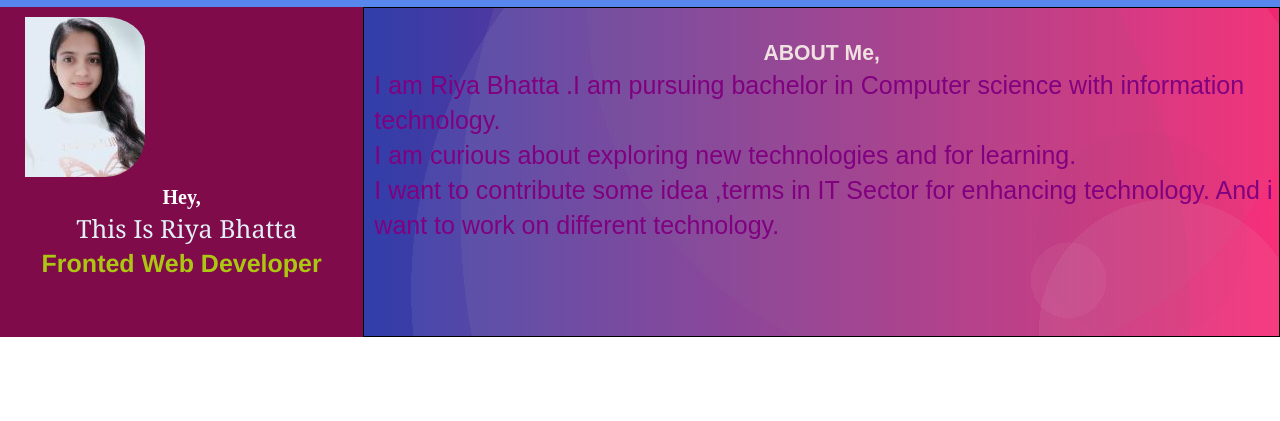
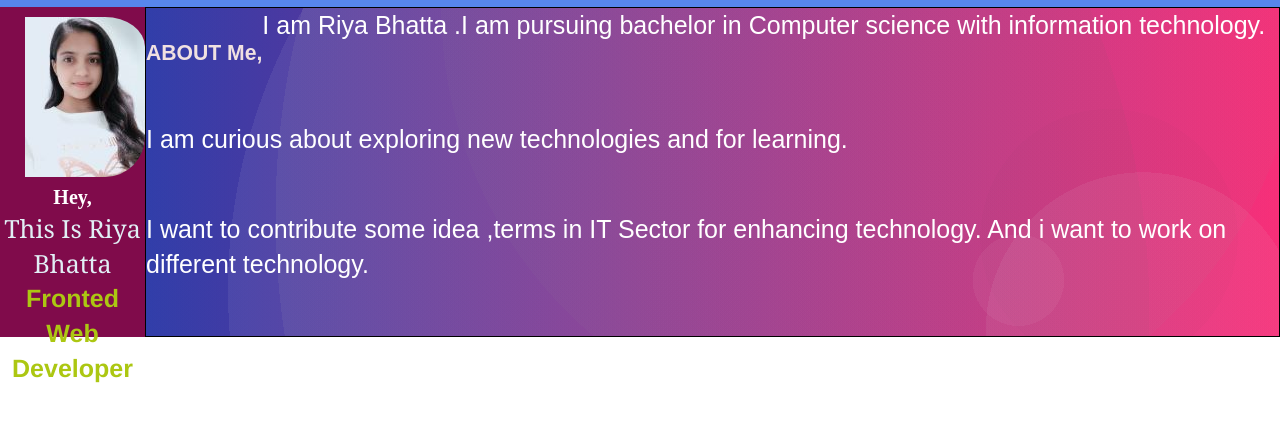
Before and after one commit to Riya-Bhatta/RB04-portfolio, a plain HTML site: page index.html in a window 1280 px wide. Shown: the part 41-462 px from the top of the page. Drawn offline with Linux system fonts and the light colour scheme.

Commit message:
Update style.css

```diff
--- a/style.css
+++ b/style.css
@@ -74,7 +74,7 @@ nav li :hover {
 
 .first-container {
     height: 330px;
-    width: 400px;
+    width: auto;
     flex-wrap: wrap;
 }
 
@@ -119,19 +119,22 @@ img {
     background-color:blue;
     border: 1px solid black;
     height: 330px;
-    width: 1009px;
+    width: auto;
     position: relative;
     flex-wrap: wrap;
     color:white;
+    display:flex;
+    display-flex:column;
+
     /* background-image: radial-gradient(pink 380px, rgb(218, 84, 84) 630px, orange 450px);
     background-image: linear-gradient(50px purple, 80px black, 70px white);*/
     background-image: radial-gradient(circle at 82% 63%, rgba(183, 183, 183, 0.09) 0%, rgba(183, 183, 183, 0.09) 84%, transparent 84%, transparent 100%), radial-gradient(circle at 88% 98%, rgba(232, 232, 232, 0.07) 0%, rgba(232, 232, 232, 0.07) 15%, transparent 15%, transparent 100%), radial-gradient(circle at 77% 83%, rgba(252, 252, 252, 0.05) 0%, rgba(252, 252, 252, 0.05) 5%, transparent 5%, transparent 100%), radial-gradient(circle at 64% 0%, rgba(140, 140, 140, 0.05) 0%, rgba(140, 140, 140, 0.05) 54%, transparent 54%, transparent 100%), radial-gradient(circle at 57% 86%, rgba(241, 241, 241, 0.07) 0%, rgba(241, 241, 241, 0.07) 80%, transparent 80%, transparent 100%), radial-gradient(circle at 17% 93%, rgba(68, 68, 68, 0.05) 0%, rgba(68, 68, 68, 0.05) 82%, transparent 82%, transparent 100%), radial-gradient(circle at 85% 70%, rgba(10, 10, 10, 0.02) 0%, rgba(10, 10, 10, 0.02) 13%, transparent 13%, transparent 100%), linear-gradient(90deg, rgb(48, 62, 175), rgb(254, 18, 105));
 }
 
 p {
-    color: purple;
+    color: white;
     font-size: 25px;
-    padding-left: 10px;
+/*     padding-left: 10px; */
 }
 
 h1 {
```
